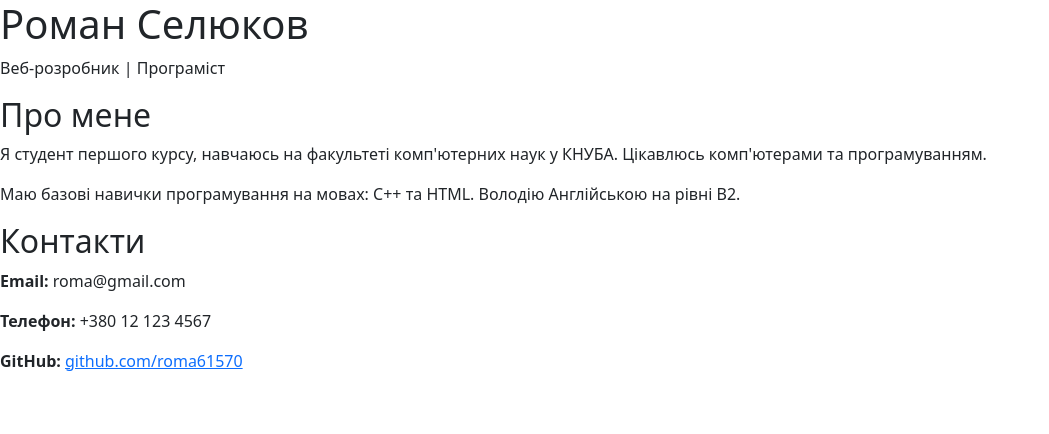
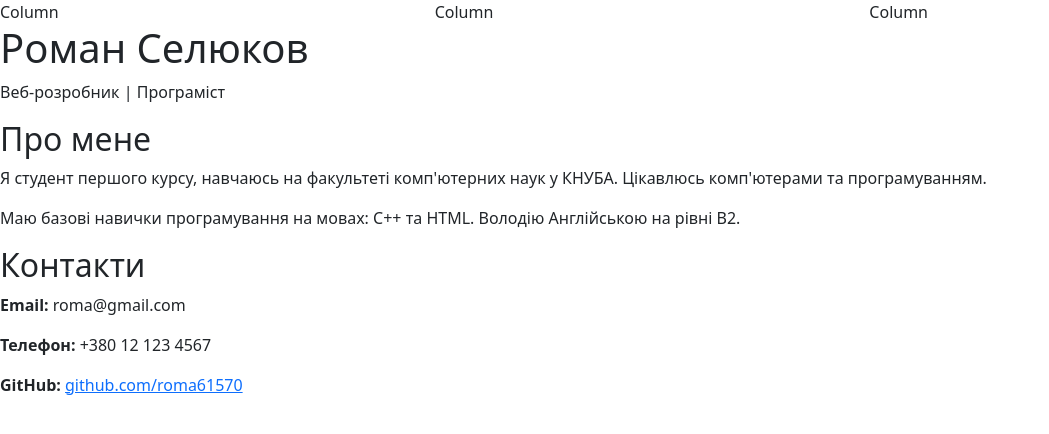
Before and after one commit to roma61570/Portfolio1, a plain HTML site: page index.html in a window 1280 px wide. Shown: the whole page, without its empty margins (0-1049 px from the left). Drawn offline with nearby package versions, Linux system fonts and the light colour scheme.

Commit message:
Update index.html

```diff
--- a/index.html
+++ b/index.html
@@ -7,7 +7,17 @@
   <link href="https://cdn.jsdelivr.net/npm/bootstrap@5.3.6/dist/css/bootstrap.min.css" rel="stylesheet" integrity="sha384-4Q6Gf2aSP4eDXB8Miphtr37CMZZQ5oXLH2yaXMJ2w8e2ZtHTl7GptT4jmndRuHDT" crossorigin="anonymous">
 </head>
 <body>
-
+<div class="row">
+    <div class="col">
+      Column
+    </div>
+    <div class="col">
+      Column
+    </div>
+    <div class="col">
+      Column
+    </div>
+  </div>
   <header>
     <h1>Роман Селюков</h1>
     <p>Веб-розробник | Програміст</p>
```
